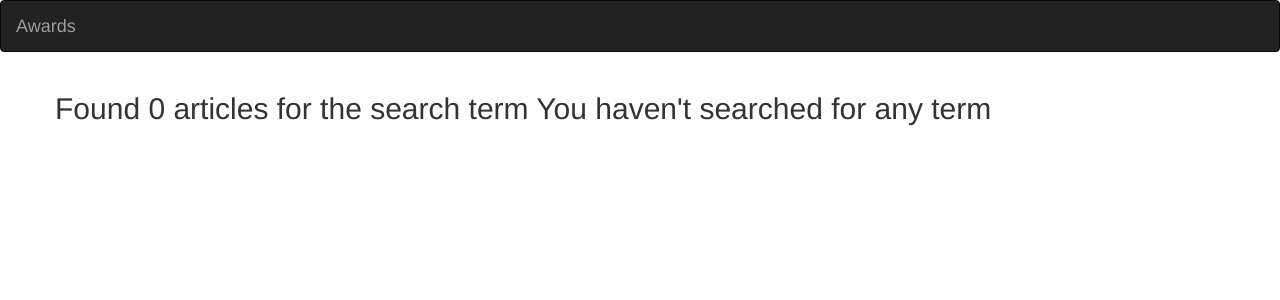
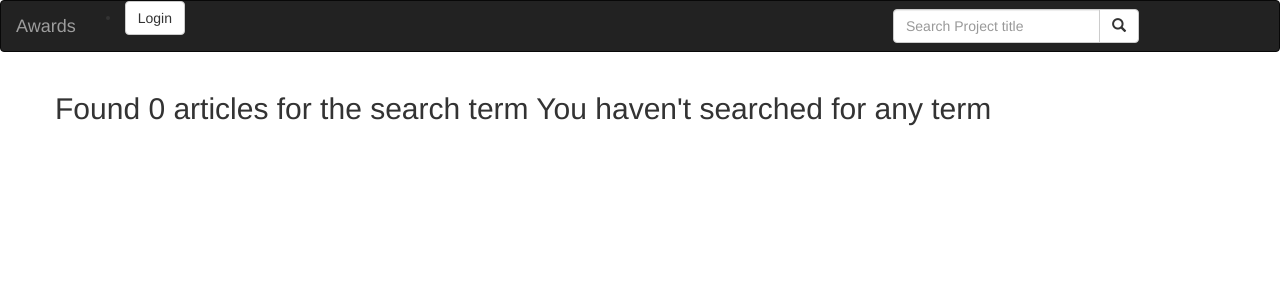
Before and after one commit to niklauspeter/awwards, a Django app: page /reviews/search/ in a window 1280 px wide. Shown: the top 300 px of the page. Run offline with Django 3.2, Linux system fonts and the light colour scheme; parts of the project's set-up code (start-up, migrations or seed data) failed here and were passed over; some libraries are stand-ins or nearby versions.

Commit message:
update navbar to include login and logout links

```diff
--- a/reviews/templates/navbar.html
+++ b/reviews/templates/navbar.html
@@ -6,12 +6,58 @@
   <meta name="viewport" content="width=device-width, initial-scale=1">
 </head>
 <body>
-<nav class="navbar navbar-inverse">
-  <div class="container-fluid">
-    <div class="navbar-header">
-      <a class="navbar-brand" href="#">Awards</a>
+  <nav class="navbar navbar-inverse">
+    <div class="container-fluid">
+      <div class="navbar-header">
+        <a class="navbar-brand" href="{% url 'home' %}">Awards</a>
+      </div>
+
+      <!-- Adding a search form  -->
+      <div class="col-sm-4 col-md-4 navbar-right">
+
+        <form class="navbar-form" role="search" action="{% url 'search_results'%}">
+
+          <div class="input-group">
+            <input type="text" class="form-control" placeholder="Search Project title" name="project">
+            <div class="input-group-btn">
+              <button class="btn btn-default" type="submit"><i class="glyphicon glyphicon-search"></i></button>
+            </div>
+          </div>
+
+        </form>
+      </div>
+      <!-- search form end -->
+      <div class="col-sm-6 col-md-6">
+        {% if user.is_authenticated %}
+        <ul>
+          <li class="dropdown">
+            <a href="#" class="dropdown-toggle btn btn-default" data-toggle="dropdown" role="button" aria-expanded="false">Account
+                      <span class="caret"></span>
+                  </a>
+            <ul class="dropdown-menu" role="menu">
+              <li>
+                <a href="#">Home</a>
+              </li>
+              <li>
+                <a href="/accounts/password/change">Change Password</a>
+              </li>
+              <li>
+                <a href="/logout">Logout</a>
+              </li>
+              <li>
+                <a href="{%url 'new-project'%}">Create Article</a>
+              </li>
+            </ul>
+          </li>
+        </ul>
+        {% else %}
+        <li>
+          <a class='btn btn-default' href="/accounts/login">Login</a>
+        </li>
+
+        {% endif %}
+      </div>
     </div>
-  </div>
-</nav>
+  </nav>
 </body>
 </html>
```
